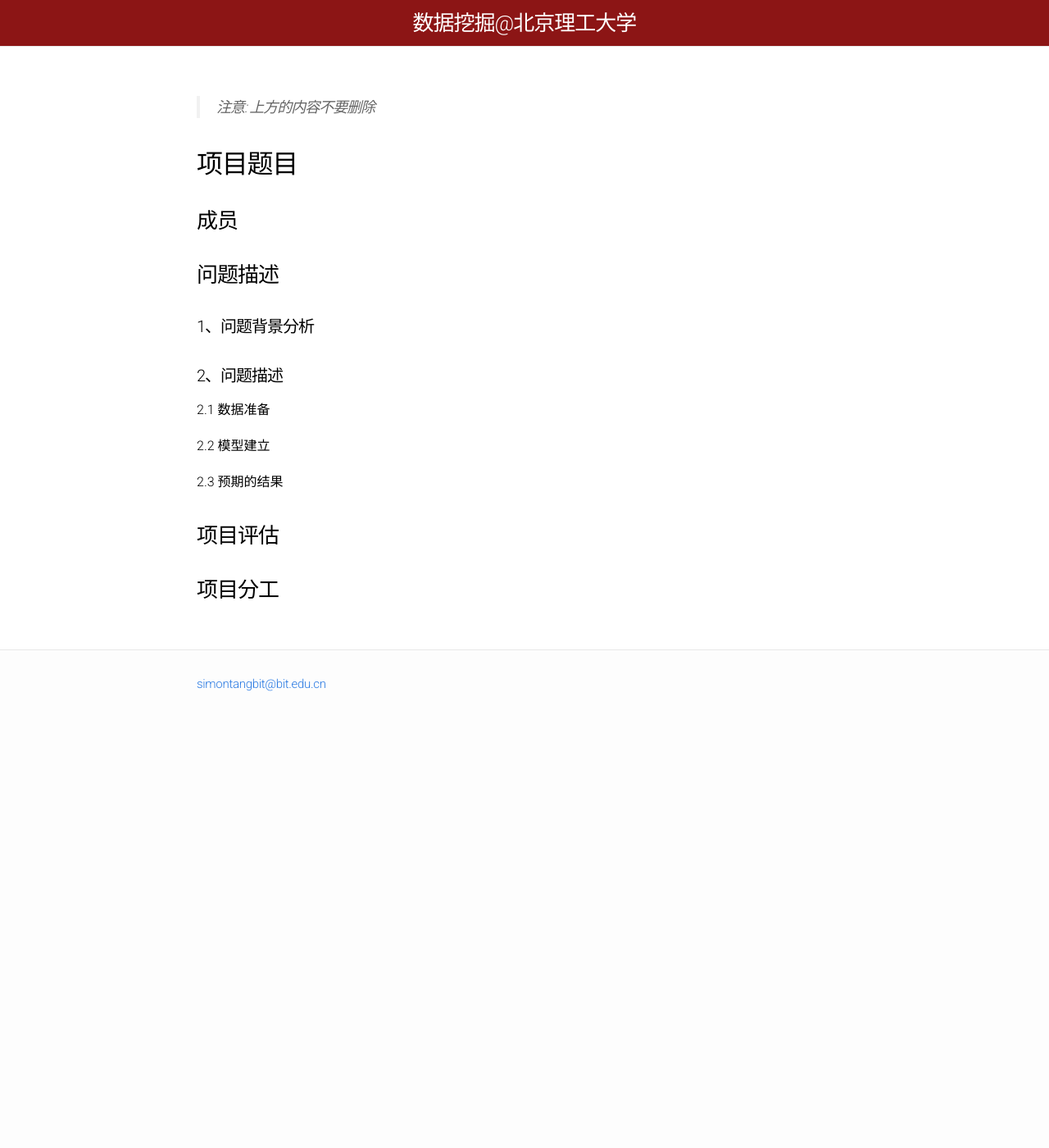
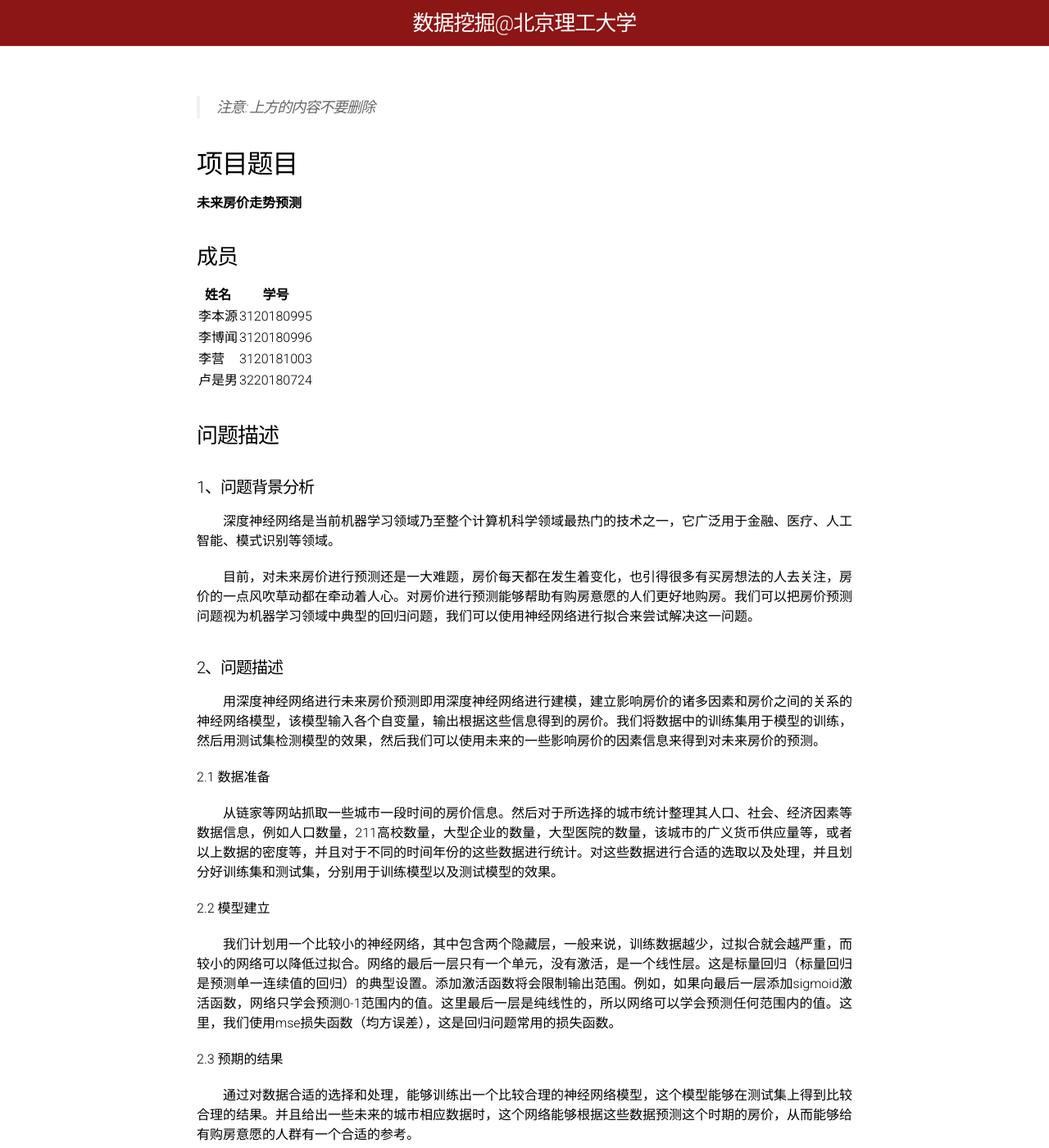
Before and after one commit to BITDM/bitdm.github.io, a Jekyll site: the page built from 2019/projects/P13/proposal.md, in a window 1280 px wide and 1400 px high. Shown: the whole window at 82% size. Built offline with Jekyll 4.4.1, drawn with Linux system fonts in a browser that asks for light colours; some of the changed text lies outside the part shown.

Commit message:
[proposal] P13

```diff
--- a/2019/projects/P13/proposal.md
+++ b/2019/projects/P13/proposal.md
@@ -7,23 +7,48 @@ permalink: /2019/projects/p13/proposal/
 > 注意: 上方的内容不要删除
 
 ## 项目题目
-
+**未来房价走势预测**
 
 ### 成员
 
+| 姓名   | 学号         |
+| ---- | ---------- |
+| 李本源  | 3120180995 |
+| 李博闻  | 3120180996 |
+| 李营   | 3120181003 |
+| 卢是男  | 3220180724 |
 
 ### 问题描述
 
 #### 1、问题背景分析
+　　深度神经网络是当前机器学习领域乃至整个计算机科学领域最热门的技术之一，它广泛用于金融、医疗、人工智能、模式识别等领域。
+
+　　目前，对未来房价进行预测还是一大难题，房价每天都在发生着变化，也引得很多有买房想法的人去关注，房价的一点风吹草动都在牵动着人心。对房价进行预测能够帮助有购房意愿的人们更好地购房。我们可以把房价预测问题视为机器学习领域中典型的回归问题，我们可以使用神经网络进行拟合来尝试解决这一问题。
 
 #### 2、问题描述
 
+　　用深度神经网络进行未来房价预测即用深度神经网络进行建模，建立影响房价的诸多因素和房价之间的关系的神经网络模型，该模型输入各个自变量，输出根据这些信息得到的房价。我们将数据中的训练集用于模型的训练，然后用测试集检测模型的效果，然后我们可以使用未来的一些影响房价的因素信息来得到对未来房价的预测。
+
 2.1 数据准备
+
+　　从链家等网站抓取一些城市一段时间的房价信息。然后对于所选择的城市统计整理其人口、社会、经济因素等数据信息，例如人口数量，211高校数量，大型企业的数量，大型医院的数量，该城市的广义货币供应量等，或者以上数据的密度等，并且对于不同的时间年份的这些数据进行统计。对这些数据进行合适的选取以及处理，并且划分好训练集和测试集，分别用于训练模型以及测试模型的效果。
 
 2.2 模型建立
 
+　　我们计划用一个比较小的神经网络，其中包含两个隐藏层，一般来说，训练数据越少，过拟合就会越严重，而较小的网络可以降低过拟合。网络的最后一层只有一个单元，没有激活，是一个线性层。这是标量回归（标量回归是预测单一连续值的回归）的典型设置。添加激活函数将会限制输出范围。例如，如果向最后一层添加sigmoid激活函数，网络只学会预测0-1范围内的值。这里最后一层是纯线性的，所以网络可以学会预测任何范围内的值。这里，我们使用mse损失函数（均方误差），这是回归问题常用的损失函数。
+
 2.3 预期的结果
 
+　　通过对数据合适的选择和处理，能够训练出一个比较合理的神经网络模型，这个模型能够在测试集上得到比较合理的结果。并且给出一些未来的城市相应数据时，这个网络能够根据这些数据预测这个时期的房价，从而能够给有购房意愿的人群有一个合适的参考。
+
 ### 项目评估
+　　如果能够使得测试集中的数据能够得到一个比较合理的结果的话，那么对了未来房价的估计应该也能够得到一个比较合理的结果。
 
 ### 项目分工
+
+| 姓名   | 任务        |
+| ---- | --------- |
+| 李本源  | 神经网络的实现   |
+| 李博闻  | 整合、测试     |
+| 李营   | 测试和报告的撰写  |
+| 卢是男  | 数据的获取和处理  |
```
